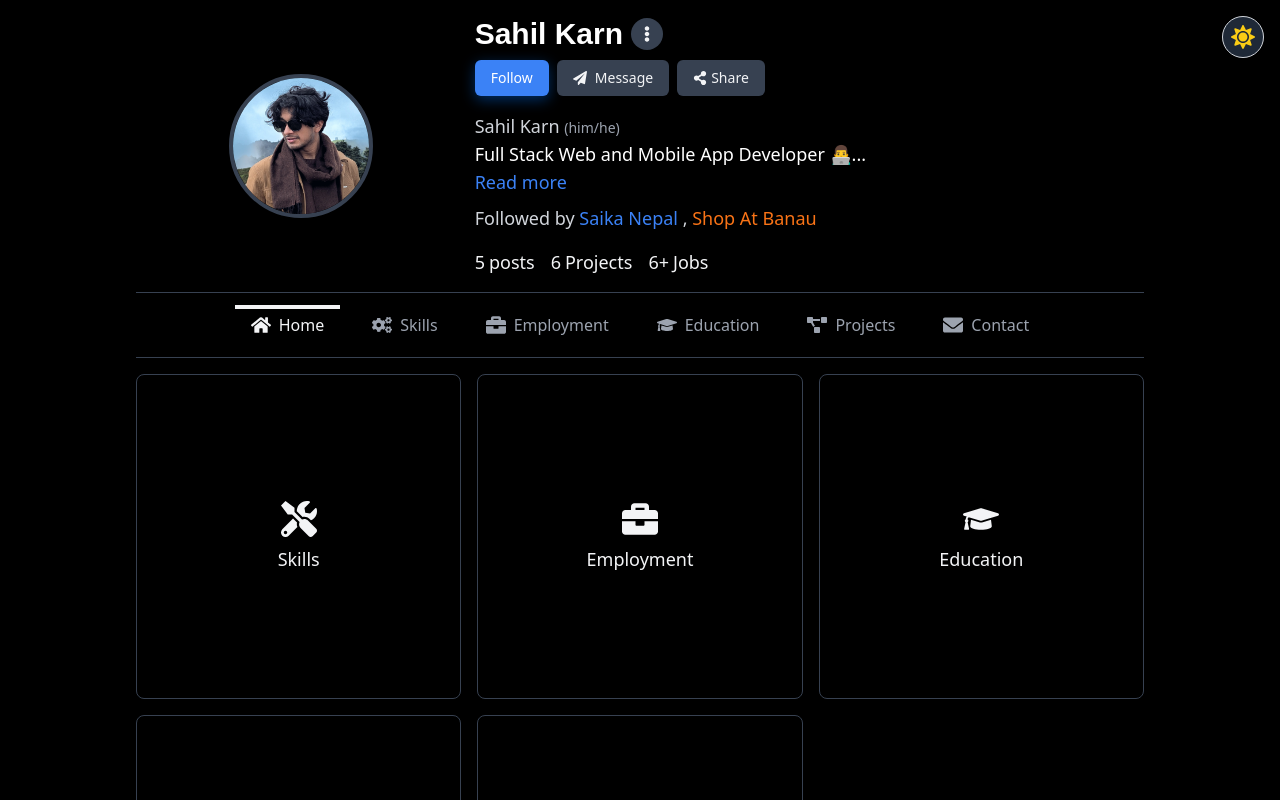
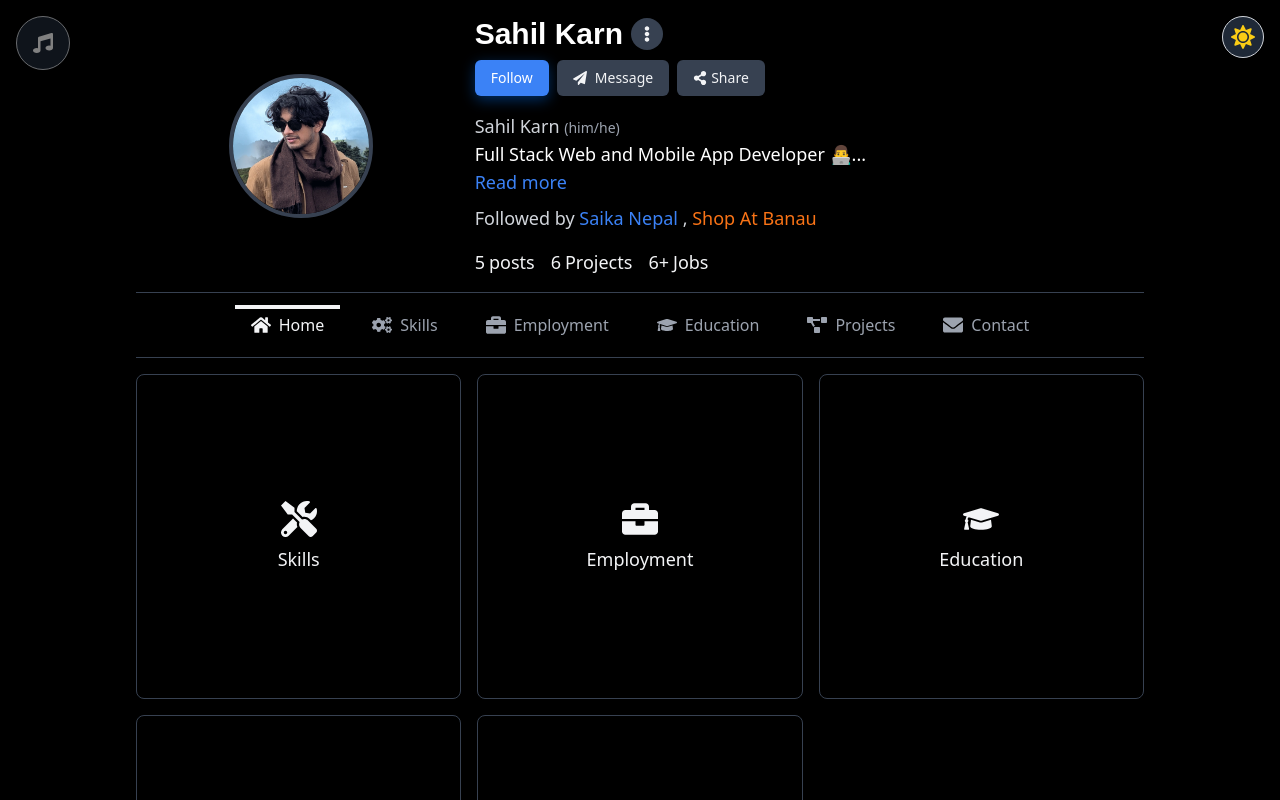
Before and after one commit to saikanepal/Sahil-Portfolio, a React (Create React App) app: page / in a window 1280 px wide. Shown: the top 800 px of the page. Built offline with nearby package versions, Linux system fonts and the light colour scheme.

Commit message:
fixed + muusic

```diff
--- a/package.json
+++ b/package.json
@@ -13,6 +13,7 @@
     "react-icons": "^5.2.1",
     "react-intersection-observer": "^9.13.0",
     "react-multi-carousel": "^2.8.5",
+    "react-player": "^2.16.0",
     "react-scripts": "5.0.1",
     "react-slick": "^0.30.2",
     "react-toastify": "^10.0.5",
--- a/src/App.js
+++ b/src/App.js
@@ -1,19 +1,83 @@
 import React, { useState } from 'react';
 import Portfolio from './Components/Portfolio/Portfolio';
-import { FaSun, FaMoon } from 'react-icons/fa';
+import { FaSun, FaMoon, FaMusic, FaPlay, FaVolumeUp, FaPause } from 'react-icons/fa';
 import { motion, AnimatePresence } from 'framer-motion';
+import ReactPlayer from 'react-player';
 
 const App = () => {
   const [darkMode, setDarkMode] = useState(true);
+  const [playing, setPlaying] = useState(false); // Control music playback
+  const [volume, setVolume] = useState(0.1); // Control music volume
+  const [showControls, setShowControls] = useState(false); // Toggle music controls
 
   const toggleDarkMode = () => {
     setDarkMode(prev => !prev);
   };
 
+  const togglePlay = () => {
+    setPlaying(prev => !prev);
+  };
+
+  const increaseVolume = () => {
+    setVolume(prev => Math.min(prev + 0.1, 1));
+  };
+
+  const decreaseVolume = () => {
+    setVolume(prev => Math.max(prev - 0.1, 0));
+  };
+
+  const toggleControls = () => {
+    setShowControls(prev => !prev);
+  };
+
   return (
     <div className="App min-h-screen relative">
+      <ReactPlayer
+        url="https://www.youtube.com/watch?v=OCPhoF1ZFfU" // Replace with your audio file URL
+        playing={playing}
+        loop
+        volume={volume}
+        className="fixed top-1 left-1 z-[-1]" // Keep it hidden
+      />
+      <div className="fixed top-[4px] left-[2px] sm:top-4 sm:left-4 flex flex-col items-start space-y-2">
+        <div
+          className={`p-2 flex flex-row justify-center items-center rounded-full border border-gray-300 shadow-lg transition-opacity duration-300 ease-in-out ${showControls ? 'opacity-100' : 'opacity-50'} ${darkMode ? 'bg-gray-800 text-white' : 'bg-gray-200 text-gray-800'}`}
+          onMouseEnter={() => setShowControls(true)}
+          onMouseLeave={() => setShowControls(false)}
+        >
+          <button
+            className="p-1 sm:p-2 rounded-full focus:outline-none"
+            onClick={toggleControls}
+          >
+            <FaMusic className="text-sm sm:text-xl" />
+          </button>
+          {showControls && (
+            <div className="flex flex-row justify-center pb-2 pl-2 items-center space-x-2 mt-2">
+              <button
+                className="p-2 rounded-full bg-blue-500 text-white transition-colors duration-300 ease-in-out focus:outline-none"
+                onClick={togglePlay}
+              >
+                {playing ? <FaPause className="text-[8px] sm:text-xl" /> : <FaPlay className="text-sm sm:text-xl" />}
+              </button>
+
+              <button
+                className="p-2 rounded-full bg-blue-500 text-white transition-colors duration-300 ease-in-out focus:outline-none"
+                onClick={decreaseVolume}
+              >
+                <FaVolumeUp className="text-[8px] sm:text-xl transform rotate-180" />
+              </button>
+              <button
+                className="p-2 rounded-full bg-blue-500 text-white transition-colors duration-300 ease-in-out focus:outline-none"
+                onClick={increaseVolume}
+              >
+                <FaVolumeUp className="text-[8px] sm:text-xl" />
+              </button>
+            </div>
+          )}
+        </div>
+      </div>
       <button
-        className={`fixed top-[4px] right-[2px] sm:top-4 sm:right-4  p-2 rounded-full border border-gray-300 shadow-lg transition-colors duration-300 ease-in-out focus:outline-none ${darkMode ? 'bg-gray-800 text-white' : 'bg-gray-200 text-gray-800'}`}
+        className={`fixed top-[4px] right-[2px] sm:top-4 sm:right-4 p-2 rounded-full border border-gray-300 shadow-lg transition-colors duration-300 ease-in-out focus:outline-none ${darkMode ? 'bg-gray-800 text-white' : 'bg-gray-200 text-gray-800'}`}
         onClick={toggleDarkMode}
       >
         {darkMode ? <FaSun className="text-yellow-400 text-xl sm:text-2xl" /> : <FaMoon className="text-gray-800 text-2xl" />}
--- a/src/Components/Portfolio/ProjectsSection.js
+++ b/src/Components/Portfolio/ProjectsSection.js
@@ -215,10 +215,10 @@ const ProjectSection = ({ darkMode }) => {
             </motion.div>
 
             {selectedProject && (
-                <div className="fixed inset-0 bg-black bg-opacity-70 flex items-center justify-center z-50 overflow-y-auto">
+                <div className="fixed inset-0 bg-black bg-opacity-70 flex items-center justify-center z-50 overflow-y-scroll">
                     <div className={`bg-${darkMode ? 'black' : 'white'} p-6 rounded-lg max-w-xl w-full relative max-h-screen overflow-y-auto`}>
                         <button
-                            className={`absolute top-2 right-2 text-${darkMode ? 'gray-300' : 'gray-600'} hover:text-${darkMode ? 'gray-100' : 'gray-900'} transition-colors`}
+                            className={`absolute top-8 right-2 text-${darkMode ? 'gray-300' : 'gray-600'} hover:text-${darkMode ? 'gray-100' : 'gray-900'} transition-colors`}
                             onClick={() => setSelectedProject(null)}
                         >
                             <FaTimes size={24} />
```
Also changed, not shown: 1 other file (tests, documents, lock files or other folders).
